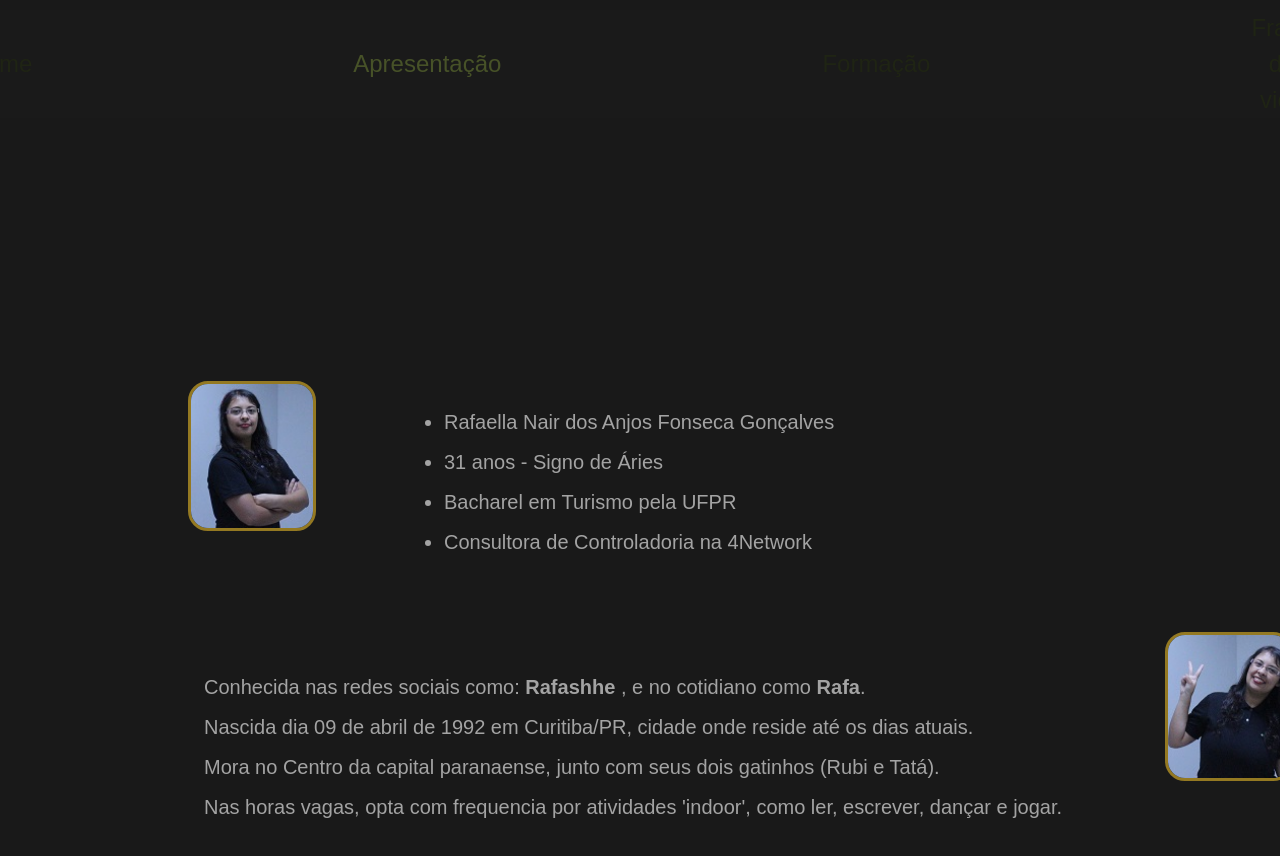
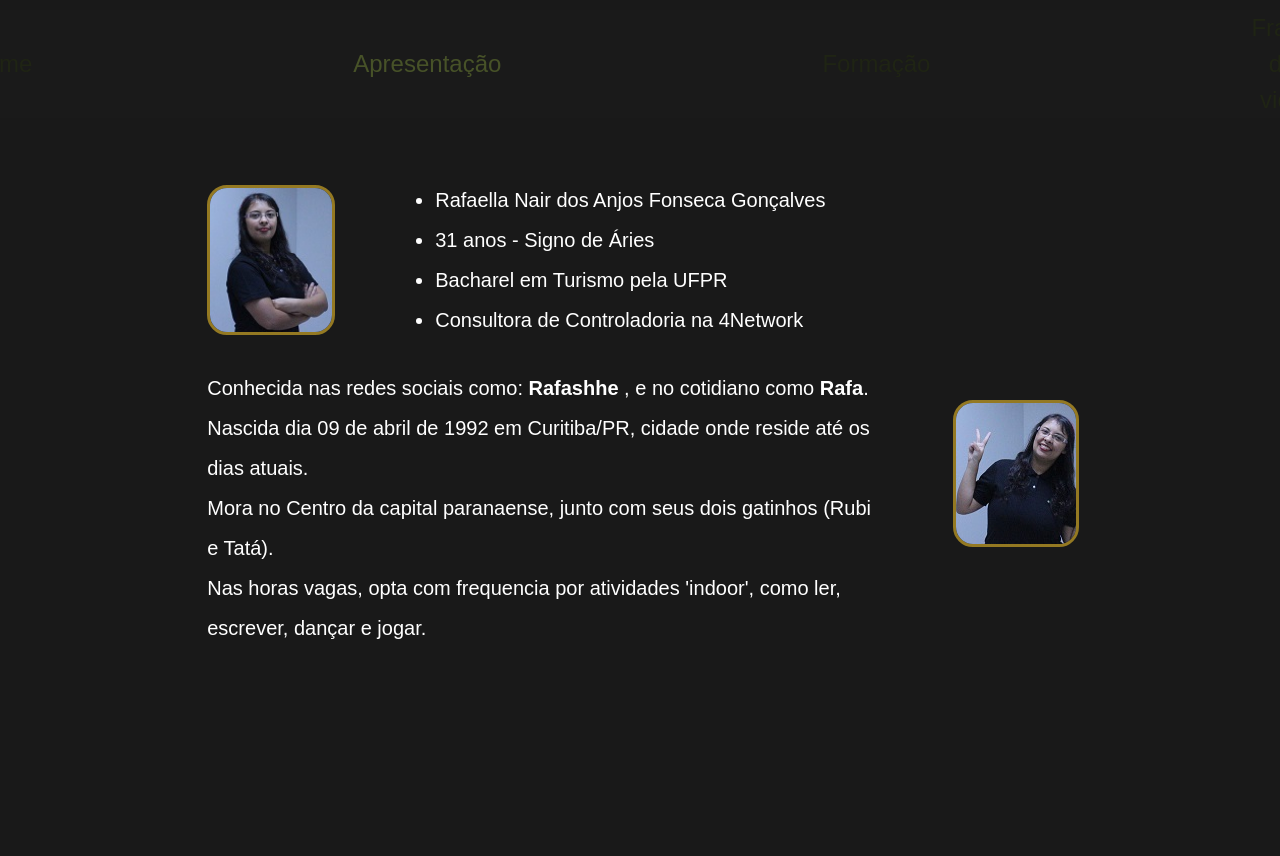
Before and after one commit to Rafashhe/Personal_Page, a Vue app: page /about in a window 1280 px wide. Shown: the top 856 px of the page. After the commit the page ends 800 px from the top, so only its background shows below. Built offline with nearby package versions, Linux system fonts and the light colour scheme.

Commit message:
Ajustes "Apresentação"

```diff
--- a/src/App.vue
+++ b/src/App.vue
@@ -22,7 +22,11 @@ window.onload = function () {
 
   <div class="load" id="load">Pera aí...</div>
 
-  <RouterView />
+  <div class="body">
+
+     <RouterView />
+  </div>
+
 </template>
 
 <style scoped>
@@ -49,6 +53,8 @@ header {
   padding-top: 10px;
   padding-bottom: 10px;
   text-decoration: none;
+  display: block;
+  height: 5vh;
 
 }
 
@@ -82,4 +88,10 @@ nav a {
   text-decoration: none;
   color: rgb(31, 36, 20);
 }
+
+.body {
+  width: 100vw;
+  height: 95vh;
+  overflow: hidden;
+}
 </style>
--- a/src/assets/main.css
+++ b/src/assets/main.css
@@ -6,10 +6,14 @@
 
 body{
   width: 100vw;
-  display: block;
-  margin: auto;
-  min-height: 100vh;
+  height: 100%;
+  display: flex;
+  flex-direction: column;
+  align-items: center;
+  justify-content: center;
+  /* margin: auto;
+  min-height: 100vh; */
   background: #191919;
   font-family: sans-serif;
-  overflow: hidden;
+  /* overflow: hidden; */
 }
--- a/src/views/AboutView.vue
+++ b/src/views/AboutView.vue
@@ -4,9 +4,12 @@
 
 <template>
   <section class="about">
-    <img src="@/assets/rafacort.jpg" class="about-img" alt="">
+
 
     <div class="about-info">
+
+      <img src="@/assets/rafacort.jpg" class="about-img" alt="">
+      <br>
       <ul>
         <li> Rafaella Nair dos Anjos Fonseca Gonçalves</li>
         <li> 31 anos - Signo de Áries </li>
@@ -33,47 +36,59 @@
 
 <style scoped>
 .about {
-  height: 87em;
-  position: block;
+  height: 100vh;
+  width: 100vw;
   margin: 0;
-  padding: 150px 100px 0;
+  padding-left: 20rem;
+  padding-right: 30rem;
+  padding-bottom: 5rem;
   transition: 1s;
-  display: grid;
-  grid-template-columns: 25% 65%;
-  grid-gap: 40px;
+  display: flex;
+  flex-direction: column;
+  justify-content: start;
+  align-items: center;
   place-content: center;
+
 }
+
 
 .about-info {
   color: #ffffff;
-  opacity: 0.6;
   font-size: 20px;
   line-height: 40px;
-  padding-top: 3%;
+  width: 100vw;
+  height:30%;
+  display: flex;
+  flex-direction: row;
+  align-items: center;
+  justify-content: start;
+  padding-left: 30rem;
 }
 
 .about-img {
-  position: relative;
   width: 10vi;
   object-fit: cover;
   border-radius: 20px;
   border: 3px solid rgb(148, 121, 34);
-  left: 20%;
 }
 
+ul {
+  margin-left: 100px;
+}
 .subtitle {
   width: 100vw;
-  min-height: 100vh;
-  padding: 50px 70px;
-  margin-top: 15px;
+  min-height: 30%;
   transition: 1s;
   display: flex;
+  flex-direction: row;
+  justify-content: start;
+  align-items: center;
+  padding-left: 30rem;
 }
 
 .texto {
   align-content: left;
   color: #fff;
-  opacity: 0.6;
   font-size: 20px;
   line-height: 40px;
 }
@@ -88,4 +103,5 @@
   border: 3px solid rgb(148, 121, 34);
   left: 9%;
 }
+
 </style>
```
